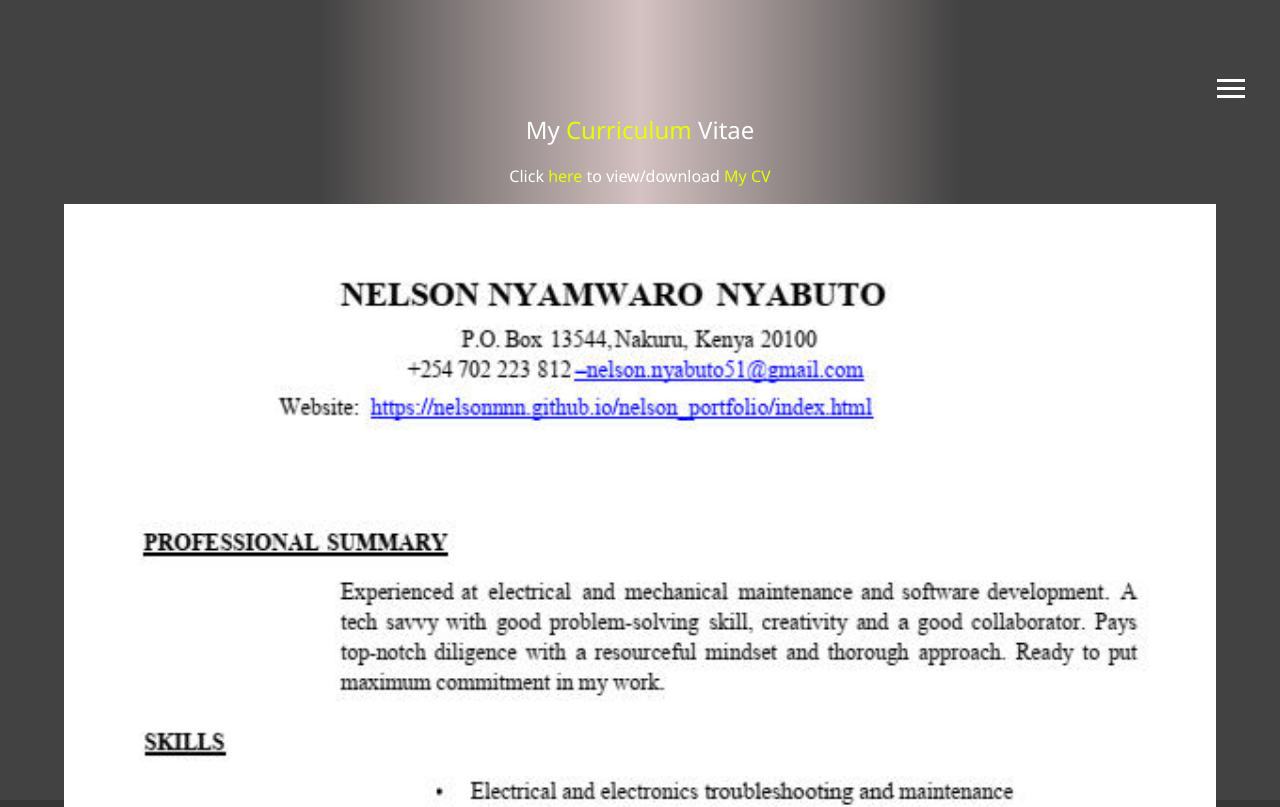
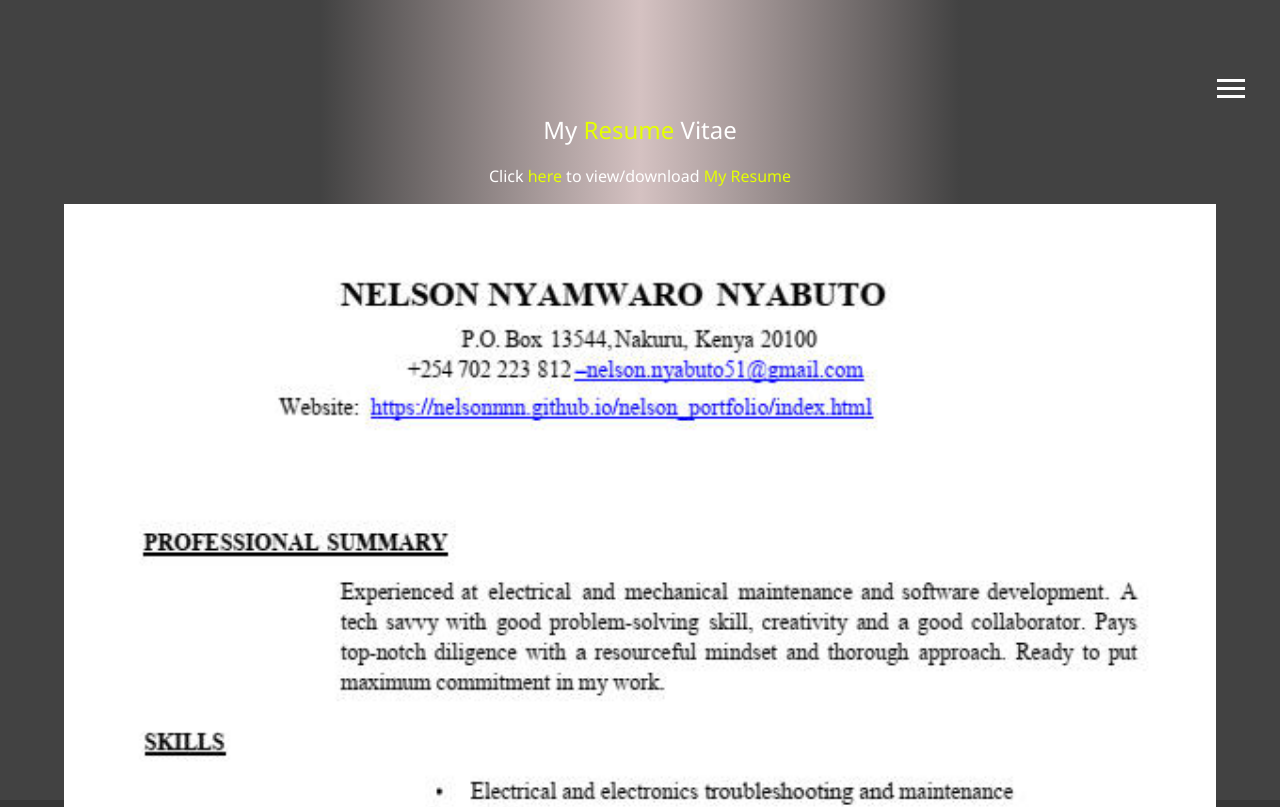
Before and after one commit to NelsonNNN/Nelson_Portfolio, a website: page dist/mycv.html in a window 1280 px wide. Shown: the top 807 px of the page. Drawn offline with Linux system fonts and the light colour scheme; files that its build step writes are made by us from their sources.

Commit message:
Resume changes

```diff
--- a/dist/mycv.html
+++ b/dist/mycv.html
@@ -25,7 +25,7 @@
       <ul class="menu-nav">
         <li class="nav-item"><a href="index.html" class="nav-link">Home</a></li>
         <li class="nav-item"><a href="projects.html" class="nav-link">My Projects</a></li>
-        <li class="nav-item"><a href="mycv.html" class="nav-link">My CV</a></li>
+        <li class="nav-item"><a href="myresume.html" class="nav-link">My CV</a></li>
       </ul>
     </nav>
   </header>
@@ -33,8 +33,8 @@
   <main id="cv">
     <div class="container">
         <div class="cv">
-            <h2 class='mycv'>My <span>Curriculum</span> Vitae</h2>
-            <a href="templates/pictures/Nelson Nyamwaro's Resume.pdf.pdf">Click <span>here</span> to view/download <span>My CV</span></a>
+            <h2 class='mycv'>My <span>Resume</span> Vitae</h2>
+            <a href="templates/pictures/Nelson Nyamwaro's Resume.pdf.pdf">Click <span>here</span> to view/download <span>My Resume</span></a>
             <img src="templates/pictures/Nelson Nyabuto Curriculum Vitae/0.jpg" alt="" srcset="">
             <img src="templates/pictures/Nelson Nyabuto Curriculum Vitae/1.jpg" alt="" srcset="">
             <img src="templates/pictures/Nelson Nyabuto Curriculum Vitae/2.jpg" alt="" srcset="">
```
Also changed, not shown: dist/index.html (+3 -3 lines), dist/projects.html (+1 -1 lines), package.json (+7 -2 lines), 1 other file.
